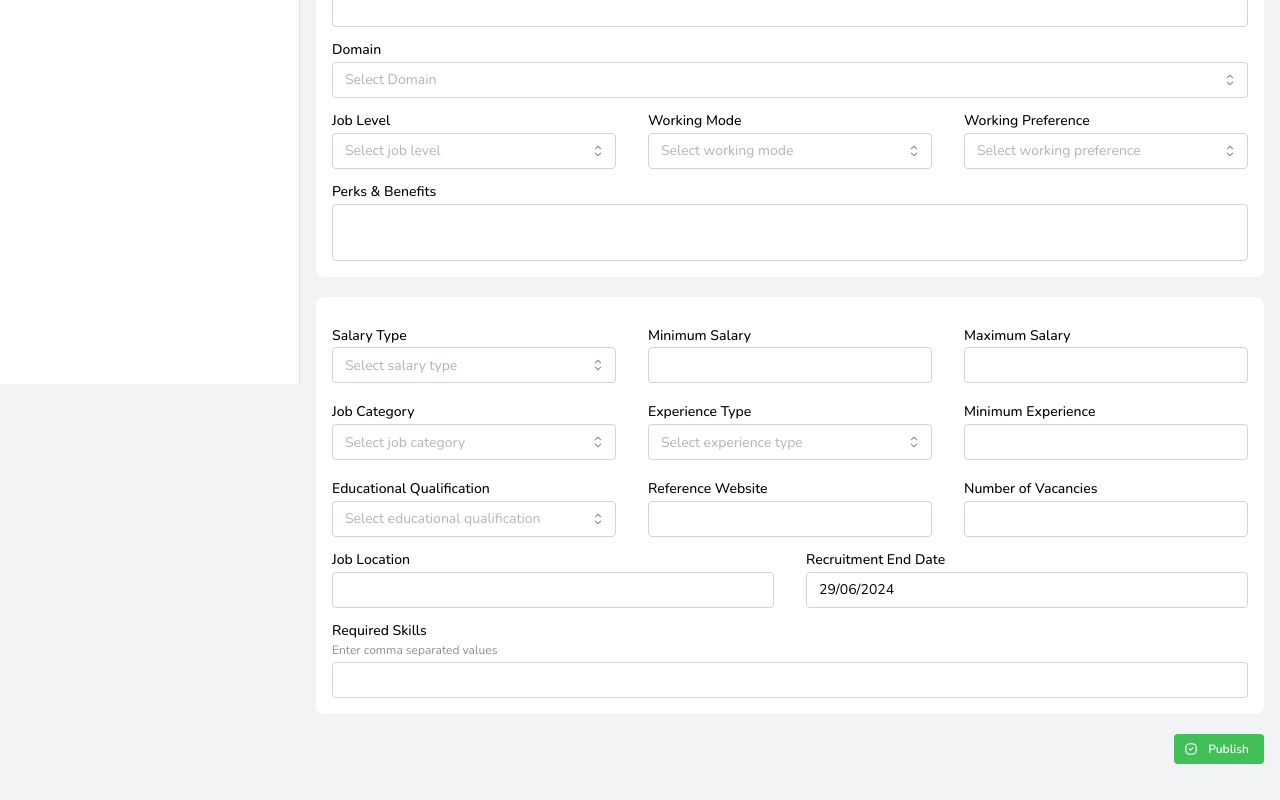
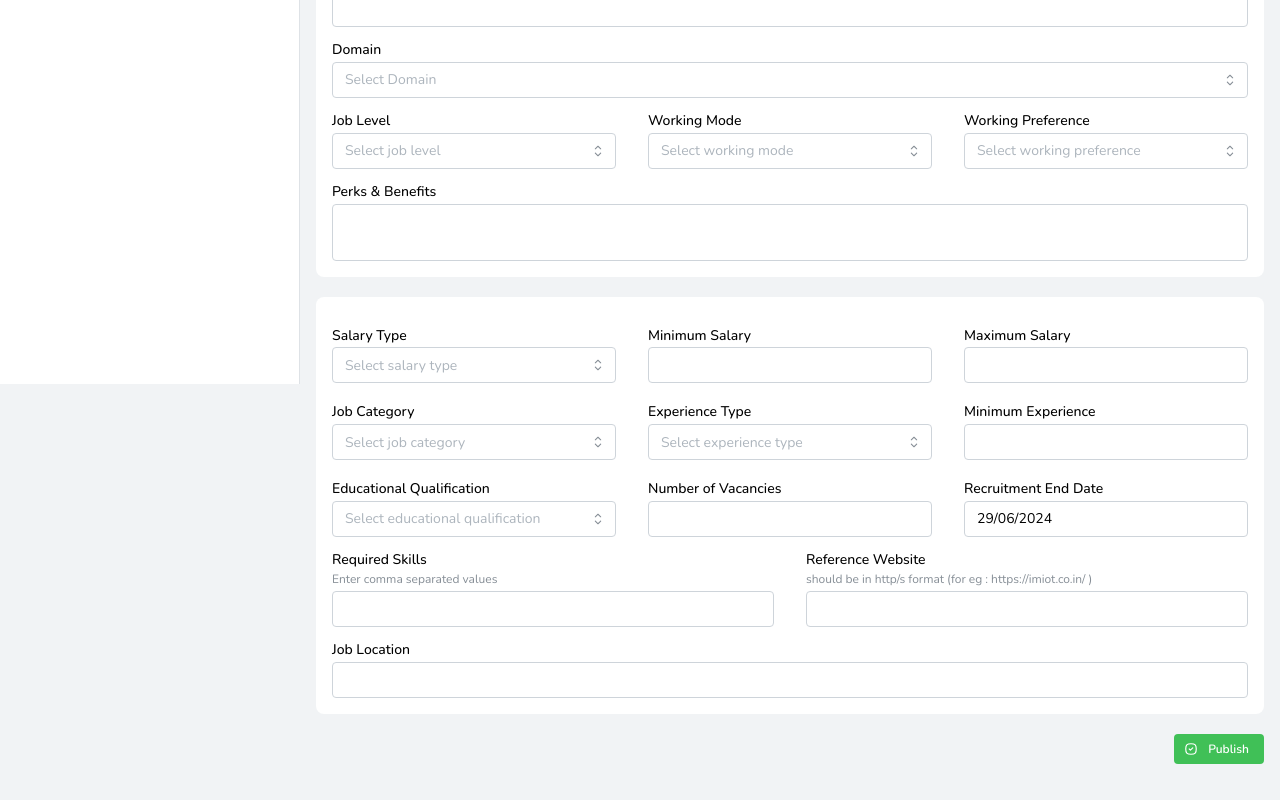
Before and after one commit to muhdfarseen/Shareinfo-Employer, a React (Vite) app: page /dashboard/newjob in a window 1280 px wide. Shown: the part 416-1216 px from the top of the page. Built offline with nearby package versions, Linux system fonts and the light colour scheme; no server answers; sample sign-in values are in the browser's storage.

Commit message:
minor changes

```diff
--- a/src/Components/NavlinkPages/NewJob.jsx
+++ b/src/Components/NavlinkPages/NewJob.jsx
@@ -1,84 +1,101 @@
-import React, { useState, useEffect } from 'react';
-import { Title, Input, Card, Textarea, SimpleGrid, Button, Group, Select } from '@mantine/core';
-import { DateInput } from '@mantine/dates';
-import { IconSquareRoundedCheck } from '@tabler/icons-react';
+import React, { useState, useEffect } from "react";
+import {
+  Title,
+  Input,
+  Card,
+  Textarea,
+  SimpleGrid,
+  Button,
+  Group,
+  Select,
+} from "@mantine/core";
+import { DateInput } from "@mantine/dates";
+import { IconSquareRoundedCheck } from "@tabler/icons-react";
 import axiosInstance from "../../Helpers/axios";
-import { Formik, Form, Field } from 'formik';
-import * as Yup from 'yup';
-
+import { Formik, Form, Field } from "formik";
+import * as Yup from "yup";
 
 const SALARY_TYPE = [
-  { value: 'Fixed', label: 'Fixed' },
-  { value: 'Onwards', label: 'Onwards' },
-  { value: 'Range', label: 'Range' },
+  { value: "Fixed", label: "Fixed" },
+  { value: "Onwards", label: "Onwards" },
+  { value: "Range", label: "Range" },
 ];
 
 const WORK_MODE = [
-  { value: 'Full Time', label: 'Full Time' },
-  { value: 'Part Time', label: 'Part Time' },
-  { value: 'Internship', label: 'Internship' },
-  { value: 'volunteer', label: 'Volunteer' },
-  { value: 'Trainee', label: 'Trainee' },
-  { value: 'Freelance', label: 'Freelance' },
+  { value: "Full Time", label: "Full Time" },
+  { value: "Part Time", label: "Part Time" },
+  { value: "Internship", label: "Internship" },
+  { value: "volunteer", label: "Volunteer" },
+  { value: "Trainee", label: "Trainee" },
+  { value: "Freelance", label: "Freelance" },
 ];
 
 const JOB_LEVEL = [
-  { value: 'Fresher', label: 'Fresher' },
-  { value: 'Experienced', label: 'Experienced' },
-  { value: 'Associate', label: 'Associate' },
-  { value: 'Others', label: 'Others' },
+  { value: "Fresher", label: "Fresher" },
+  { value: "Experienced", label: "Experienced" },
+  { value: "Associate", label: "Associate" },
+  { value: "Others", label: "Others" },
 ];
 
 const JOB_PREFERENCE = [
-  { value: 'On-site', label: 'On-site' },
-  { value: 'Remote', label: 'Remote' },
-  { value: 'Hybrid', label: 'Hybrid' },
+  { value: "On-site", label: "On-site" },
+  { value: "Remote", label: "Remote" },
+  { value: "Hybrid", label: "Hybrid" },
 ];
 
 const JOB_CATEGORY = [
-  { value: 'None', label: 'None' },
-  { value: 'Software Developer and Designer', label: 'Software Developer and Designer' },
-  { value: 'Accounting and Finance', label: 'Accounting and Finance' },
-  { value: 'Marketing', label: 'Marketing' },
-  { value: 'Content Writing and Documentation', label: 'Content Writing and Documentation' },
-  { value: 'Management', label: 'Management' },
-  { value: 'Media/Design/Creatives', label: 'Media/Design/Creatives' },
-  { value: 'Architecture and Engineering', label: 'Architecture and Engineering' },
+  { value: "None", label: "None" },
+  {
+    value: "Software Developer and Designer",
+    label: "Software Developer and Designer",
+  },
+  { value: "Accounting and Finance", label: "Accounting and Finance" },
+  { value: "Marketing", label: "Marketing" },
+  {
+    value: "Content Writing and Documentation",
+    label: "Content Writing and Documentation",
+  },
+  { value: "Management", label: "Management" },
+  { value: "Media/Design/Creatives", label: "Media/Design/Creatives" },
+  {
+    value: "Architecture and Engineering",
+    label: "Architecture and Engineering",
+  },
 ];
 
 const EDUCATIONAL_QUALIFICATION = [
-  { value: 'Post Secondary', label: 'Post Secondary' },
-  { value: 'Bachelors', label: 'Bachelors' },
-  { value: 'Masters', label: 'Masters' },
-  { value: 'Research', label: 'Research' },
-  { value: 'Professional', label: 'Professional' },
+  { value: "Post Secondary", label: "Post Secondary" },
+  { value: "Bachelors", label: "Bachelors" },
+  { value: "Masters", label: "Masters" },
+  { value: "Research", label: "Research" },
+  { value: "Professional", label: "Professional" },
 ];
 
 const EXPERIENCE_TYPE = [
-  { value: 'Experienced', label: 'Experienced' },
-  { value: 'Fresher', label: 'Fresher' },
+  { value: "Experienced", label: "Experienced" },
+  { value: "Fresher", label: "Fresher" },
 ];
 
 const jobSchema = Yup.object().shape({
-  job_title: Yup.string().required('Required'),
-  job_description: Yup.string().required('Required'),
-  min_qualification: Yup.string().required('Required'),
+  job_title: Yup.string().required("Required"),
+  job_description: Yup.string().required("Required"),
+  min_qualification: Yup.string().required("Required"),
   job_level: Yup.string(),
   working_mode: Yup.string(),
   preference: Yup.string(),
-  perks_benefits: Yup.string().required('Required'),
+  perks_benefits: Yup.string().required("Required"),
   salary_type: Yup.string(),
   minimum_salary: Yup.number().positive().integer(),
   maximum_salary: Yup.number().positive().integer(),
   job_category: Yup.string(),
   experience_type: Yup.string(),
   minimum_experience: Yup.number().positive().integer(),
-  educational_qualification: Yup.string().required('Required'),
-  reference_website: Yup.string().required('Required'),
-  no_of_vacancies: Yup.number().positive().integer().required('Required'),
-  required_skills: Yup.string().required('Required'),
-  location: Yup.string().required('Required'),
-  recruitment_end_date: Yup.date().required('Required').nullable(),
+  educational_qualification: Yup.string().required("Required"),
+  reference_website: Yup.string().required("Required"),
+  no_of_vacancies: Yup.number().positive().integer().required("Required"),
+  required_skills: Yup.string().required("Required"),
+  location: Yup.string().required("Required"),
+  recruitment_end_date: Yup.date().required("Required").nullable(),
 });
 
 export const NewJob = () => {
@@ -88,14 +105,17 @@ export const NewJob = () => {
 
   useEffect(() => {
     const fetchDomainList = async () => {
-      const accessToken = localStorage.getItem('access_token');
+      const accessToken = localStorage.getItem("access_token");
 
       try {
-        const response = await axiosInstance.get('https://dev.shareinfo.io/candidate/domain-list/', {
+        const response = await axiosInstance.get(
+          "https://dev.shareinfo.io/candidate/domain-list/",
+          {
             headers: {
               Authorization: `Bearer ${accessToken}`,
             },
-        });
+          }
+        );
         setDomainList(response.data);
         setLoading(false);
       } catch (error) {
@@ -109,34 +129,41 @@ export const NewJob = () => {
 
   const handleSubmit = async (values, { setSubmitting }) => {
     try {
-      const accessToken = localStorage.getItem('access_token');
+      const accessToken = localStorage.getItem("access_token");
 
-      const formattedDate = values.recruitment_end_date instanceof Date
+      const formattedDate =
+        values.recruitment_end_date instanceof Date
           ? values.recruitment_end_date.toISOString().slice(0, 10)
           : values.recruitment_end_date;
 
-      const minQualifications = values.min_qualification.split(',').reduce((acc, curr, index) => {
+      const minQualifications = values.min_qualification
+        .split(",")
+        .reduce((acc, curr, index) => {
           acc[index + 1] = curr.trim();
           return acc;
         }, {});
 
-      const perksBenefits = values.perks_benefits.split(',').reduce((acc, curr, index) => {
+      const perksBenefits = values.perks_benefits
+        .split(",")
+        .reduce((acc, curr, index) => {
           acc[index + 1] = curr.trim();
           return acc;
         }, {});
 
-      const requiredSkills = values.required_skills.split(',').reduce((acc, curr, index) => {
+      const requiredSkills = values.required_skills
+        .split(",")
+        .reduce((acc, curr, index) => {
           acc[index + 1] = curr.trim();
           return acc;
         }, {});
 
-      const location = values.location.split(',').reduce((acc, curr, index) => {
+      const location = values.location.split(",").reduce((acc, curr, index) => {
         acc[index + 1] = curr.trim();
         return acc;
       }, {});
 
       const jobDescription = {
-        1: values.job_description.trim()
+        1: values.job_description.trim(),
       };
 
       const payload = {
@@ -148,24 +175,28 @@ export const NewJob = () => {
         job_description: jobDescription,
         recruitment_end_date: formattedDate,
         minimum_salary: values.minimum_salary,
-        maximum_salary: values.salary_type === 'Fixed' ? null : values.maximum_salary,
-        minimum_experience: values.experience_type === 'Fresher' ? null : values.minimum_experience,
+        maximum_salary:
+          values.salary_type === "Fixed" ? null : values.maximum_salary,
+        minimum_experience:
+          values.experience_type === "Fresher"
+            ? null
+            : values.minimum_experience,
       };
 
       // console.log(payload);
 
-      const response = await axiosInstance.post('/create-job/', payload, {
+      const response = await axiosInstance.post("/create-job/", payload, {
         headers: {
           Authorization: `Bearer ${accessToken}`,
         },
       });
 
       if (response.status === 201 || response.status === 200) {
-        alert('Job posted successfully');
+        alert("Job posted successfully");
         window.location.reload();
       }
     } catch (error) {
-      alert('Failed to create job. Please try again.');
+      alert("Failed to create job. Please try again.");
     }
     setSubmitting(false);
   };
@@ -174,39 +205,49 @@ export const NewJob = () => {
     <>
       <Formik
         initialValues={{
-          job_title: '',
-          job_description: '',
-          min_qualification: '',
-          job_level: '',
-          working_mode: '',
-          preference: '',
-          perks_benefits: '',
-          salary_type: '',
-          minimum_salary: '',
-          maximum_salary: '',
-          job_category: '',
-          experience_type: '',
-          minimum_experience: '',
-          educational_qualification: '',
-          reference_website: '',
-          no_of_vacancies: '',
-          required_skills: '',
-          location: '',
+          job_title: "",
+          job_description: "",
+          min_qualification: "",
+          job_level: "",
+          working_mode: "",
+          preference: "",
+          perks_benefits: "",
+          salary_type: "",
+          minimum_salary: "",
+          maximum_salary: "",
+          job_category: "",
+          experience_type: "",
+          minimum_experience: "",
+          educational_qualification: "",
+          reference_website: "",
+          no_of_vacancies: "",
+          required_skills: "",
+          location: "",
           recruitment_end_date: new Date(),
-          domain: '',
+          domain: "",
         }}
         validationSchema={jobSchema}
         onSubmit={handleSubmit}
       >
-        {({ values, errors, touched, handleChange, handleBlur, setFieldValue, isSubmitting }) => (
+        {({
+          values,
+          errors,
+          touched,
+          handleChange,
+          handleBlur,
+          setFieldValue,
+          isSubmitting,
+        }) => (
           <Form>
-            <Group justify='space-between'>
+            <Group justify="space-between">
               <Title order={3}>Post a New Job</Title>
-
             </Group>
 
             <Card radius={"md"} mt={10}>
-              <Input.Wrapper label="Job Title" error={touched.job_title && errors.job_title}>
+              <Input.Wrapper
+                label="Job Title"
+                error={touched.job_title && errors.job_title}
+              >
                 <Input
                   name="job_title"
                   value={values.job_title}
@@ -242,46 +283,58 @@ export const NewJob = () => {
                 error={touched.min_qualification && errors.min_qualification}
               />
 
-              <Input.Wrapper mt={10} label="Domain" error={touched.domain && errors.domain}>
+              <Input.Wrapper
+                mt={10}
+                label="Domain"
+                error={touched.domain && errors.domain}
+              >
                 <Select
-                  data={domainList.map(domain => ({
+                  data={domainList.map((domain) => ({
                     value: String(domain.id), // Convert id to string explicitly
-                    label: domain.domain_name
+                    label: domain.domain_name,
                   }))}
                   value={values.domain}
-                  onChange={(value) => setFieldValue('domain', value)}
+                  onChange={(value) => setFieldValue("domain", value)}
                   placeholder="Select Domain"
                 />
               </Input.Wrapper>
 
-
               <SimpleGrid
                 mt={10}
                 cols={{ base: 1, sm: 2, lg: 3 }}
-                spacing={{ base: 10, sm: 'xl' }}
-                verticalSpacing={{ base: 'md', sm: 'xl' }}
+                spacing={{ base: 10, sm: "xl" }}
+                verticalSpacing={{ base: "md", sm: "xl" }}
               >
-                <Input.Wrapper label="Job Level" error={touched.job_level && errors.job_level}>
+                <Input.Wrapper
+                  label="Job Level"
+                  error={touched.job_level && errors.job_level}
+                >
                   <Select
                     data={JOB_LEVEL}
                     value={values.job_level}
-                    onChange={(value) => setFieldValue('job_level', value)}
+                    onChange={(value) => setFieldValue("job_level", value)}
                     placeholder="Select job level"
                   />
                 </Input.Wrapper>
-                <Input.Wrapper label="Working Mode" error={touched.working_mode && errors.working_mode}>
+                <Input.Wrapper
+                  label="Working Mode"
+                  error={touched.working_mode && errors.working_mode}
+                >
                   <Select
                     data={WORK_MODE}
                     value={values.working_mode}
-                    onChange={(value) => setFieldValue('working_mode', value)}
+                    onChange={(value) => setFieldValue("working_mode", value)}
                     placeholder="Select working mode"
                   />
                 </Input.Wrapper>
-                <Input.Wrapper label="Working Preference" error={touched.preference && errors.preference}>
+                <Input.Wrapper
+                  label="Working Preference"
+                  error={touched.preference && errors.preference}
+                >
                   <Select
                     data={JOB_PREFERENCE}
                     value={values.preference}
-                    onChange={(value) => setFieldValue('preference', value)}
+                    onChange={(value) => setFieldValue("preference", value)}
                     placeholder="Select working preference"
                   />
                 </Input.Wrapper>
@@ -305,18 +358,24 @@ export const NewJob = () => {
               <SimpleGrid
                 mt={10}
                 cols={{ base: 1, sm: 2, lg: 3 }}
-                spacing={{ base: 10, sm: 'xl' }}
-                verticalSpacing={{ base: 'md', sm: 'md' }}
+                spacing={{ base: 10, sm: "xl" }}
+                verticalSpacing={{ base: "md", sm: "md" }}
               >
-                <Input.Wrapper label="Salary Type" error={touched.salary_type && errors.salary_type}>
+                <Input.Wrapper
+                  label="Salary Type"
+                  error={touched.salary_type && errors.salary_type}
+                >
                   <Select
                     data={SALARY_TYPE}
                     value={values.salary_type}
-                    onChange={(value) => setFieldValue('salary_type', value)}
+                    onChange={(value) => setFieldValue("salary_type", value)}
                     placeholder="Select salary type"
                   />
                 </Input.Wrapper>
-                <Input.Wrapper label="Minimum Salary" error={touched.minimum_salary && errors.minimum_salary}>
+                <Input.Wrapper
+                  label="Minimum Salary"
+                  error={touched.minimum_salary && errors.minimum_salary}
+                >
                   <Input
                     type="number"
                     name="minimum_salary"
@@ -326,7 +385,10 @@ export const NewJob = () => {
                     placeholder=""
                   />
                 </Input.Wrapper>
-                <Input.Wrapper label="Maximum Salary" error={touched.maximum_salary && errors.maximum_salary}>
+                <Input.Wrapper
+                  label="Maximum Salary"
+                  error={touched.maximum_salary && errors.maximum_salary}
+                >
                   <Input
                     type="number"
                     name="maximum_salary"
@@ -334,26 +396,42 @@ export const NewJob = () => {
                     onChange={handleChange}
                     onBlur={handleBlur}
                     placeholder=""
-                    disabled={values.salary_type === 'Fixed' || values.salary_type === 'Onwards' }
+                    disabled={
+                      values.salary_type === "Fixed" ||
+                      values.salary_type === "Onwards"
+                    }
                   />
                 </Input.Wrapper>
-                <Input.Wrapper label="Job Category" error={touched.job_category && errors.job_category}>
+                <Input.Wrapper
+                  label="Job Category"
+                  error={touched.job_category && errors.job_category}
+                >
                   <Select
                     data={JOB_CATEGORY}
                     value={values.job_category}
-                    onChange={(value) => setFieldValue('job_category', value)}
+                    onChange={(value) => setFieldValue("job_category", value)}
                     placeholder="Select job category"
                   />
                 </Input.Wrapper>
-                <Input.Wrapper label="Experience Type" error={touched.experience_type && errors.experience_type}>
+                <Input.Wrapper
+                  label="Experience Type"
+                  error={touched.experience_type && errors.experience_type}
+                >
                   <Select
                     data={EXPERIENCE_TYPE}
                     value={values.experience_type}
-                    onChange={(value) => setFieldValue('experience_type', value)}
+                    onChange={(value) =>
+                      setFieldValue("experience_type", value)
+                    }
                     placeholder="Select experience type"
                   />
                 </Input.Wrapper>
-                <Input.Wrapper label="Minimum Experience" error={touched.minimum_experience && errors.minimum_experience}>
+                <Input.Wrapper
+                  label="Minimum Experience"
+                  error={
+                    touched.minimum_experience && errors.minimum_experience
+                  }
+                >
                   <Input
                     type="number"
                     name="minimum_experience"
@@ -361,27 +439,30 @@ export const NewJob = () => {
                     onChange={handleChange}
                     onBlur={handleBlur}
                     placeholder=""
-                    disabled={values.experience_type === 'Fresher'}
+                    disabled={values.experience_type === "Fresher"}
                   />
                 </Input.Wrapper>
-                <Input.Wrapper label="Educational Qualification" error={touched.educational_qualification && errors.educational_qualification}>
+                <Input.Wrapper
+                  label="Educational Qualification"
+                  error={
+                    touched.educational_qualification &&
+                    errors.educational_qualification
+                  }
+                >
                   <Select
                     data={EDUCATIONAL_QUALIFICATION}
                     value={values.educational_qualification}
-                    onChange={(value) => setFieldValue('educational_qualification', value)}
+                    onChange={(value) =>
+                      setFieldValue("educational_qualification", value)
+                    }
                     placeholder="Select educational qualification"
                   />
                 </Input.Wrapper>
-                <Input.Wrapper label="Reference Website" error={touched.reference_website && errors.reference_website}>
-                  <Input
-                    name="reference_website"
-                    value={values.reference_website}
-                    onChange={handleChange}
-                    onBlur={handleBlur}
-                    placeholder=""
-                  />
-                </Input.Wrapper>
-                <Input.Wrapper label="Number of Vacancies" error={touched.no_of_vacancies && errors.no_of_vacancies}>
+
+                <Input.Wrapper
+                  label="Number of Vacancies"
+                  error={touched.no_of_vacancies && errors.no_of_vacancies}
+                >
                   <Input
                     type="number"
                     name="no_of_vacancies"
@@ -391,15 +472,60 @@ export const NewJob = () => {
                     placeholder=""
                   />
                 </Input.Wrapper>
+                <DateInput
+                  valueFormat="DD/MM/YYYY"
+                  label="Recruitment End Date"
+                  placeholder="Recruitment End Date"
+                  value={values.recruitment_end_date}
+                  onChange={(date) =>
+                    setFieldValue("recruitment_end_date", date)
+                  }
+                  error={
+                    touched.recruitment_end_date && errors.recruitment_end_date
+                  }
+                  onBlur={handleBlur}
+                />
               </SimpleGrid>
 
               <SimpleGrid
                 mt={10}
                 cols={{ base: 1, sm: 2, lg: 2 }}
-                spacing={{ base: 10, sm: 'xl' }}
-                verticalSpacing={{ base: 'md', sm: 'xl' }}
+                spacing={{ base: 10, sm: "xl" }}
+                verticalSpacing={{ base: "md", sm: "xl" }}
               >
-                <Input.Wrapper label="Job Location" error={touched.location && errors.location}>
+                <Input.Wrapper
+                  description="Enter comma separated values"
+                  label="Required Skills"
+                  error={touched.required_skills && errors.required_skills}
+                >
+                  <Input
+                    name="required_skills"
+                    value={values.required_skills}
+                    onChange={handleChange}
+                    onBlur={handleBlur}
+                    placeholder=""
+                  />
+                </Input.Wrapper>
+                <Input.Wrapper
+                  description="should be in http/s format (for eg : https://imiot.co.in/ )"
+                  label="Reference Website"
+                  error={touched.reference_website && errors.reference_website}
+                >
+                  <Input
+                    name="reference_website"
+                    value={values.reference_website}
+                    onChange={handleChange}
+                    onBlur={handleBlur}
+                    placeholder=""
+                  />
+                </Input.Wrapper>
+              </SimpleGrid>
+
+              <Input.Wrapper
+                mt={10}
+                label="Job Location"
+                error={touched.location && errors.location}
+              >
                 <Input
                   name="location"
                   value={values.location}
@@ -408,33 +534,12 @@ export const NewJob = () => {
                   placeholder=""
                 />
               </Input.Wrapper>
-
-                <DateInput
-                  valueFormat="DD/MM/YYYY"
-                  label="Recruitment End Date"
-                  placeholder="Recruitment End Date"
-                  value={values.recruitment_end_date}
-                  onChange={(date) => setFieldValue('recruitment_end_date', date)}
-                  error={touched.recruitment_end_date && errors.recruitment_end_date}
-                  onBlur={handleBlur}
-                />
-              </SimpleGrid>
-
-              <Input.Wrapper mt={10} description="Enter comma separated values" label="Required Skills" error={touched.required_skills && errors.required_skills}>
-                <Input
-                  name="required_skills"
-                  value={values.required_skills}
-                  onChange={handleChange}
-                  onBlur={handleBlur}
-                  placeholder=""
-                />
-              </Input.Wrapper>
             </Card>
 
-            <Group my={20} justify='end' >
+            <Group my={20} justify="end">
               <Button
-                color='green'
-                size='xs'
+                color="green"
+                size="xs"
                 leftSection={<IconSquareRoundedCheck size={14} />}
                 type="submit"
                 disabled={isSubmitting}
@@ -442,7 +547,6 @@ export const NewJob = () => {
                 Publish
               </Button>
             </Group>
-
           </Form>
         )}
       </Formik>
```
Also changed, not shown: src/Components/NavlinkPages/MyProfile.jsx (+37 -21 lines). Lines whose indentation alone changed are shown as unchanged.
